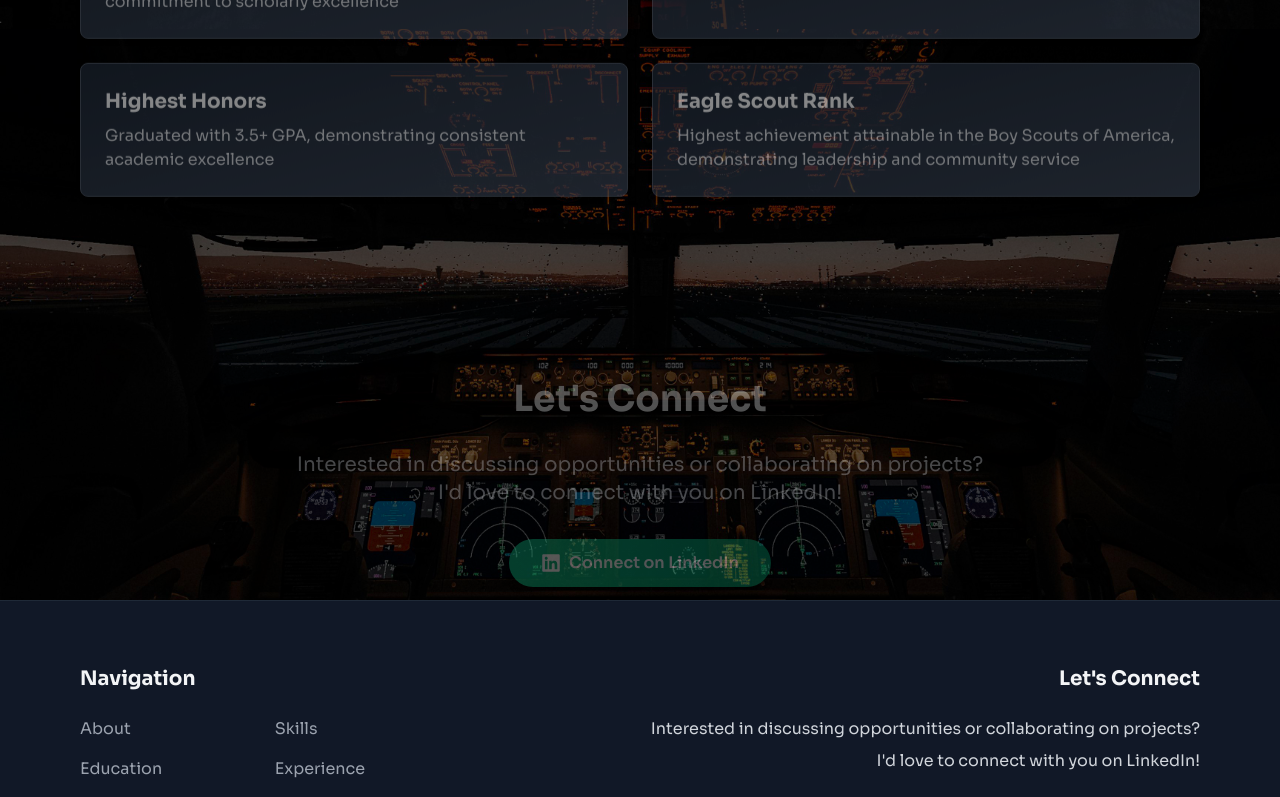
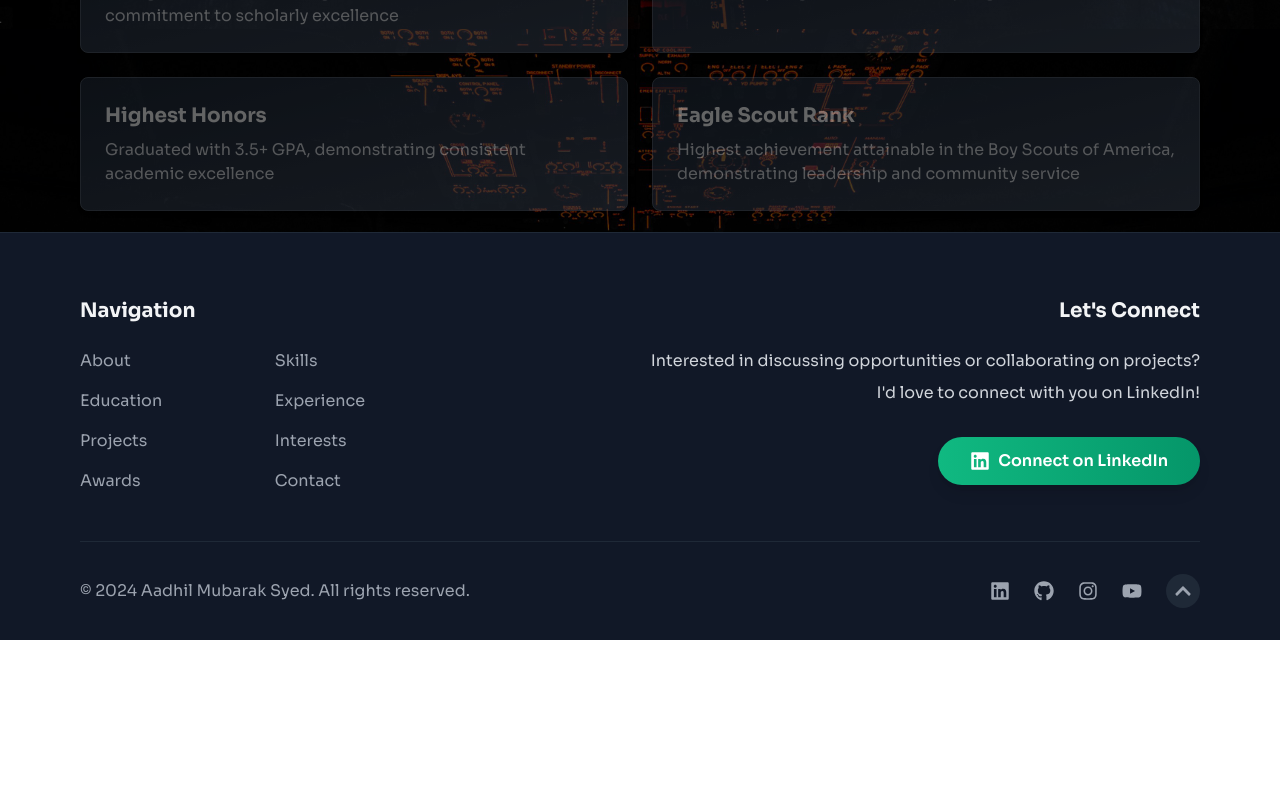
Before and after one commit to aadhilmsyed/portfolio, a Next.js app: page / in a window 1280 px wide. Shown: the part 10371-11168 px from the top of the page. After the commit the page ends 11011 px from the top, so only its background shows below. Built offline with nearby package versions, Linux system fonts and the light colour scheme.

Commit message:
Add Files via Upload

```diff
--- a/src/app/page.tsx
+++ b/src/app/page.tsx
@@ -10,7 +10,6 @@ import Projects from '@/components/Projects'
 import Certifications from '@/components/Certifications'
 import Interests from '@/components/Interests'
 import Awards from '@/components/Awards'
-import Contact from '@/components/Contact'
 import Footer from '@/components/Footer'
 
 export default function Home() {
@@ -39,7 +38,6 @@ export default function Home() {
         <Certifications />
         <Interests />
         <Awards />
-        <Contact />
         <Footer />
       </div>
     </main>
```
Also changed, not shown: 1 other file (tests, documents, lock files or other folders).
